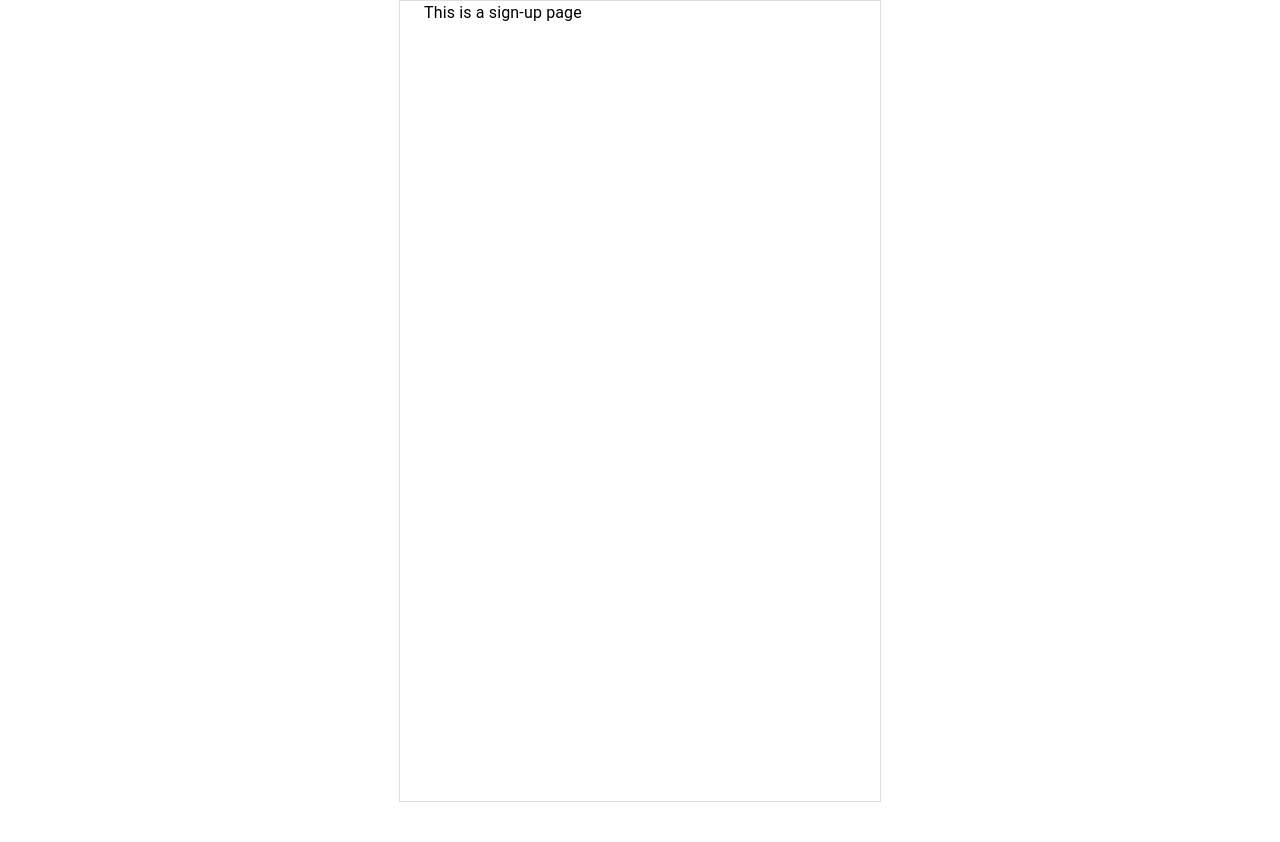
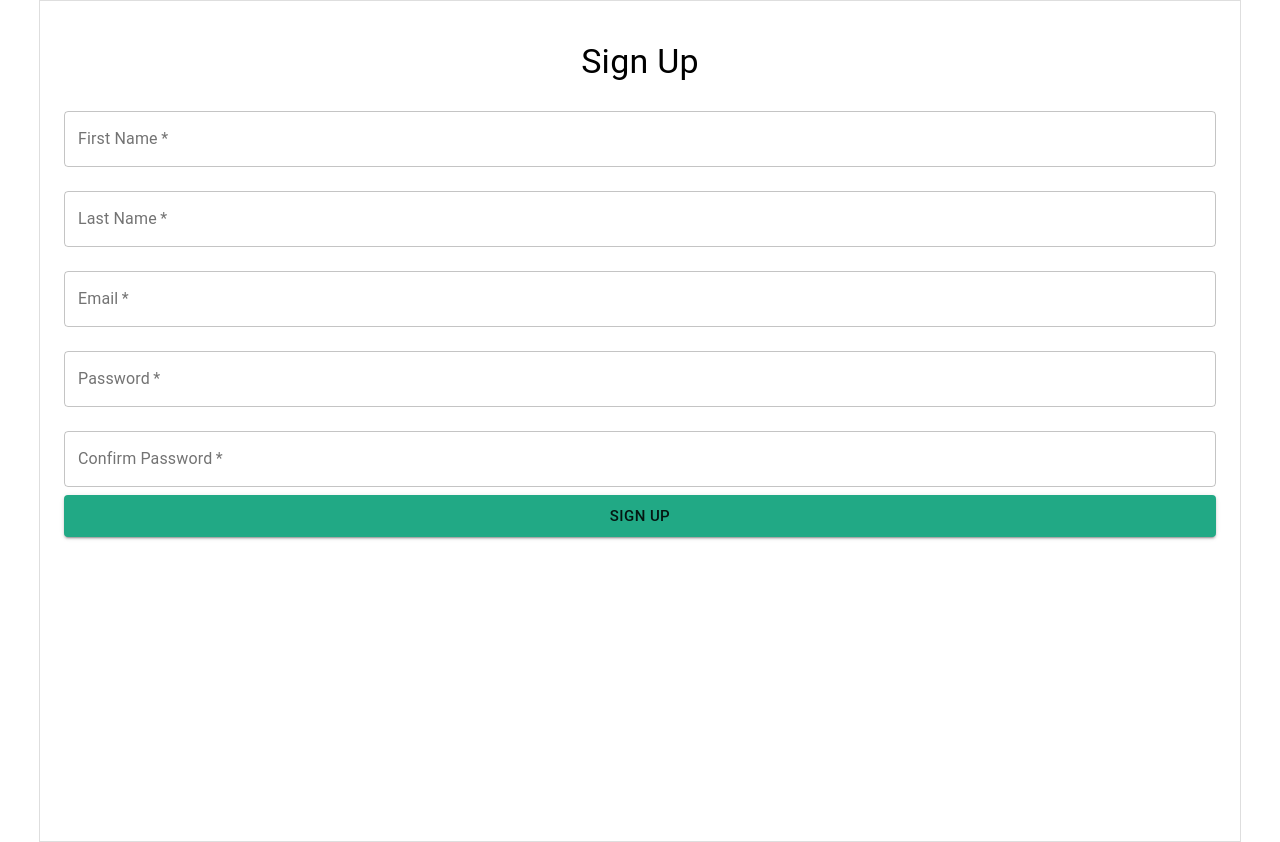
Before and after one commit to hyeonahc/finance-tracker, a React (Vite) app in the folder apps/web/: page /signup in a window 1280 px wide. Before the commit the page ends 802 px from the top, so only its background shows below. Built offline with nearby package versions, Linux system fonts and the light colour scheme; no server answers.

Commit message:
Create sign-up page, API call, and store

```diff
--- a/apps/web/package.json
+++ b/apps/web/package.json
@@ -23,6 +23,7 @@
   },
   "devDependencies": {
     "@tanstack/eslint-plugin-query": "5.51.1",
+    "@types/node": "^20.11.24",
     "@types/react": "^18.3.3",
     "@types/react-dom": "^18.3.0",
     "@typescript-eslint/eslint-plugin": "^7.13.1",
--- /dev/null
+++ b/apps/web/src/api/signUpUser.ts
@@ -0,0 +1,29 @@
+import { IApiResponse } from "@interfaces/IApiResponse";
+import { IUser } from "@interfaces/IUser";
+
+const API_BASE_URL = import.meta.env.VITE_API_LOCAL_8080;
+
+export const signupUser = async (user: IUser): Promise<IApiResponse> => {
+  try {
+    const response = await fetch(`${API_BASE_URL}/api/signup`, {
+      method: "POST",
+      headers: {
+        "Content-Type": "application/json",
+      },
+      body: JSON.stringify(user),
+    });
+
+    console.log(response);
+
+    if (response.ok) {
+      const data = await response.json();
+      return { success: true, data };
+    } else {
+      const errorData = await response.json();
+      return { success: false, error: errorData };
+    }
+  } catch (error) {
+    console.error("Error during sign up:", error);
+    return { success: false, error };
+  }
+};
--- /dev/null
+++ b/apps/web/src/interfaces/IApiResponse.ts
@@ -0,0 +1,5 @@
+export interface IApiResponse {
+  success: boolean;
+  data?: any;
+  error?: any;
+}
--- /dev/null
+++ b/apps/web/src/interfaces/IUser.ts
@@ -0,0 +1,6 @@
+export interface IUser {
+  firstName: string;
+  lastName: string;
+  email: string;
+  password: string;
+}
--- a/apps/web/src/pages/SignUp.tsx
+++ b/apps/web/src/pages/SignUp.tsx
@@ -1,5 +1,108 @@
-import { Box } from "@mui/material";
+import { signupUser } from "@api/signUpUser";
+import { Box, Button, TextField, Typography } from "@mui/material";
+import useSignUpStore from "@store/useSignUpStore";
 
 export default function SignUp() {
-  return <Box>This is a sign-up page</Box>;
+  const {
+    firstName,
+    lastName,
+    email,
+    password,
+    confirmPassword,
+    setFirstName,
+    setLastName,
+    setEmail,
+    setPassword,
+    setConfirmPassword,
+  } = useSignUpStore();
+
+  const handleSignUpClick = async () => {
+    if (password !== confirmPassword) {
+      alert("Passwords do not match");
+      return;
+    }
+
+    const user = {
+      firstName,
+      lastName,
+      email,
+      password,
+    };
+
+    const result = await signupUser(user);
+
+    if (result.success) {
+      console.log("Sign up successful:", result.data);
+    } else {
+      console.error("Sign up failed:", result.error);
+    }
+  };
+
+  return (
+    <Box mt={5}>
+      <Typography variant="h4" gutterBottom sx={{ textAlign: "center" }}>
+        Sign Up
+      </Typography>
+      <TextField
+        fullWidth
+        label="First Name"
+        margin="normal"
+        variant="outlined"
+        type="text"
+        required
+        value={firstName}
+        onChange={(e) => setFirstName(e.target.value)}
+      />
+      <TextField
+        fullWidth
+        label="Last Name"
+        margin="normal"
+        variant="outlined"
+        type="text"
+        required
+        value={lastName}
+        onChange={(e) => setLastName(e.target.value)}
+      />
+      <TextField
+        fullWidth
+        label="Email"
+        margin="normal"
+        variant="outlined"
+        type="email"
+        required
+        value={email}
+        onChange={(e) => setEmail(e.target.value)}
+      />
+      <TextField
+        fullWidth
+        label="Password"
+        margin="normal"
+        variant="outlined"
+        type="password"
+        required
+        value={password}
+        onChange={(e) => setPassword(e.target.value)}
+      />
+      <TextField
+        fullWidth
+        label="Confirm Password"
+        margin="normal"
+        variant="outlined"
+        type="password"
+        required
+        value={confirmPassword}
+        onChange={(e) => setConfirmPassword(e.target.value)}
+      />
+      <Button
+        fullWidth
+        variant="contained"
+        color="primary"
+        size="large"
+        type="button"
+        onClick={handleSignUpClick}
+      >
+        Sign Up
+      </Button>
+    </Box>
+  );
 }
--- /dev/null
+++ b/apps/web/src/stores/useSignUpStore.ts
@@ -0,0 +1,29 @@
+import { create } from "zustand";
+
+interface SignUpState {
+  firstName: string;
+  lastName: string;
+  email: string;
+  password: string;
+  confirmPassword: string;
+  setFirstName: (firstName: string) => void;
+  setLastName: (lastName: string) => void;
+  setEmail: (email: string) => void;
+  setPassword: (password: string) => void;
+  setConfirmPassword: (confirmPassword: string) => void;
+}
+
+const useSignUpStore = create<SignUpState>((set) => ({
+  firstName: "",
+  lastName: "",
+  email: "",
+  password: "",
+  confirmPassword: "",
+  setFirstName: (firstName) => set({ firstName }),
+  setLastName: (lastName) => set({ lastName }),
+  setEmail: (email) => set({ email }),
+  setPassword: (password) => set({ password }),
+  setConfirmPassword: (confirmPassword) => set({ confirmPassword }),
+}));
+
+export default useSignUpStore;
--- a/apps/web/tsconfig.app.json
+++ b/apps/web/tsconfig.app.json
@@ -27,7 +27,10 @@
     "paths": {
       "@pages/*": ["src/pages/*"],
       "@components/*": ["src/components/*"],
-      "@theme/*": ["src/theme/*"]
+      "@theme/*": ["src/theme/*"],
+      "@store/*": ["src/stores/*"],
+      "@api/*": ["src/api/*"],
+      "@interfaces/*": ["src/interfaces/*"]
     }
   },
   "include": ["src"]
```
Also changed, not shown: 1 other file (tests, documents, lock files or other folders).
